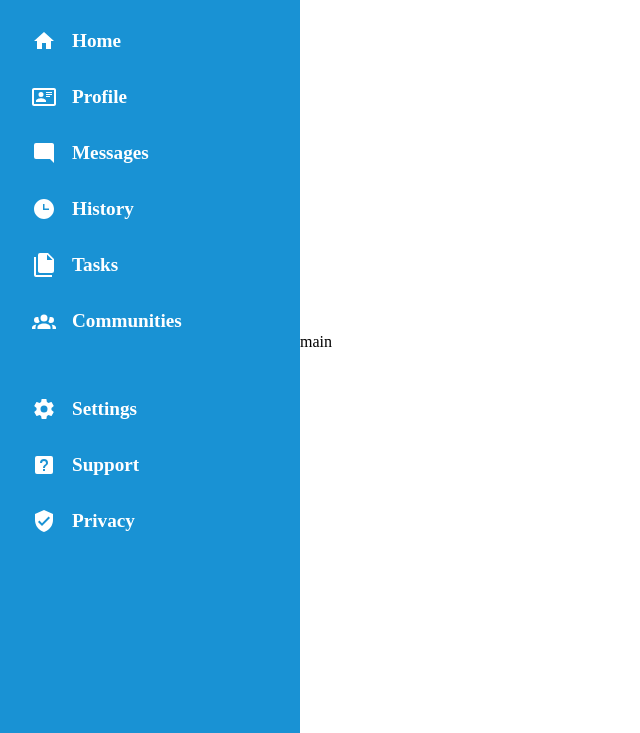
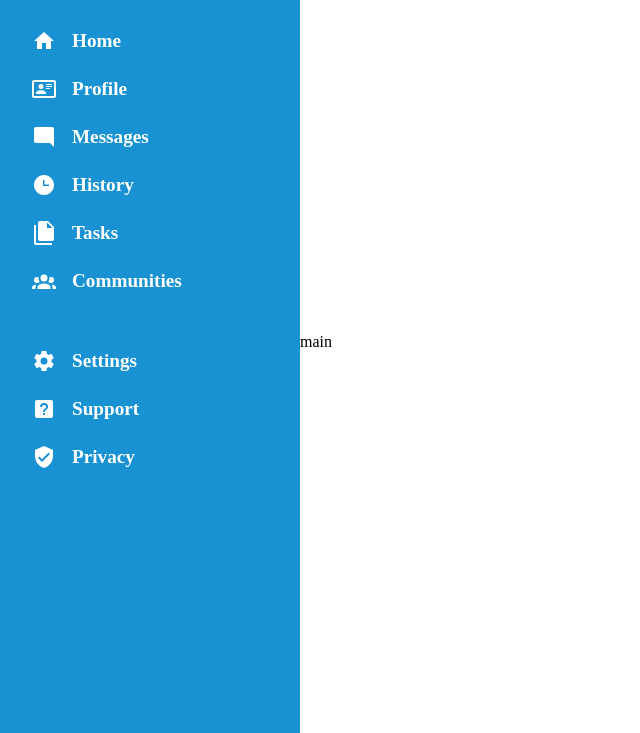
Before and after one commit to Touky13/Admin-Dashboard, a plain HTML site: page index.html in a window 1280 px wide. Shown: the part 67-800 px from the top of the page, without its empty margins (0-640 px from the left). Drawn offline with Linux system fonts and the light colour scheme.

Commit message:
fixed nav positioning

```diff
--- a/styles.css
+++ b/styles.css
@@ -36,7 +36,7 @@
     display: flex;
     align-items: center;
     gap: 1rem;
-    padding: 1rem 0rem 1rem 2rem;
+    padding: 1rem 0rem 0.5rem 2rem;
     font-size: 1.2rem;
 }
 
```
